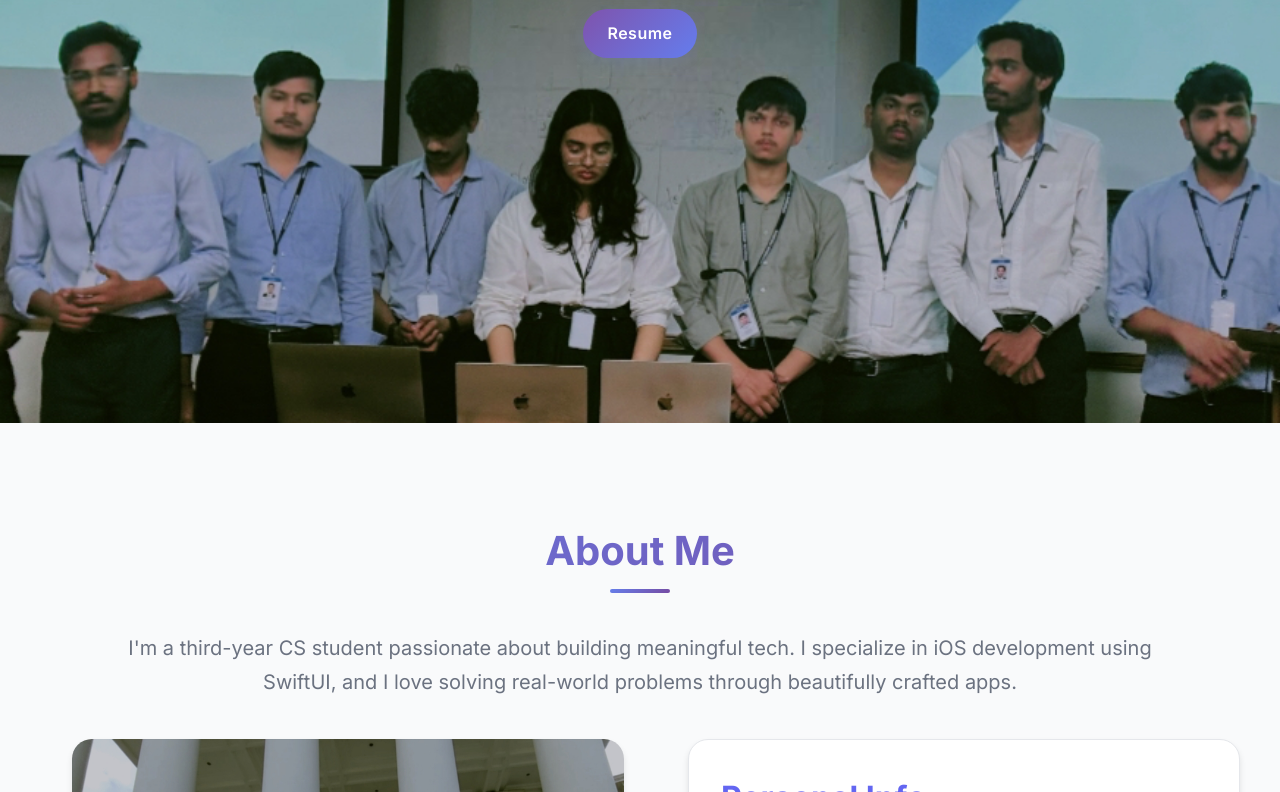
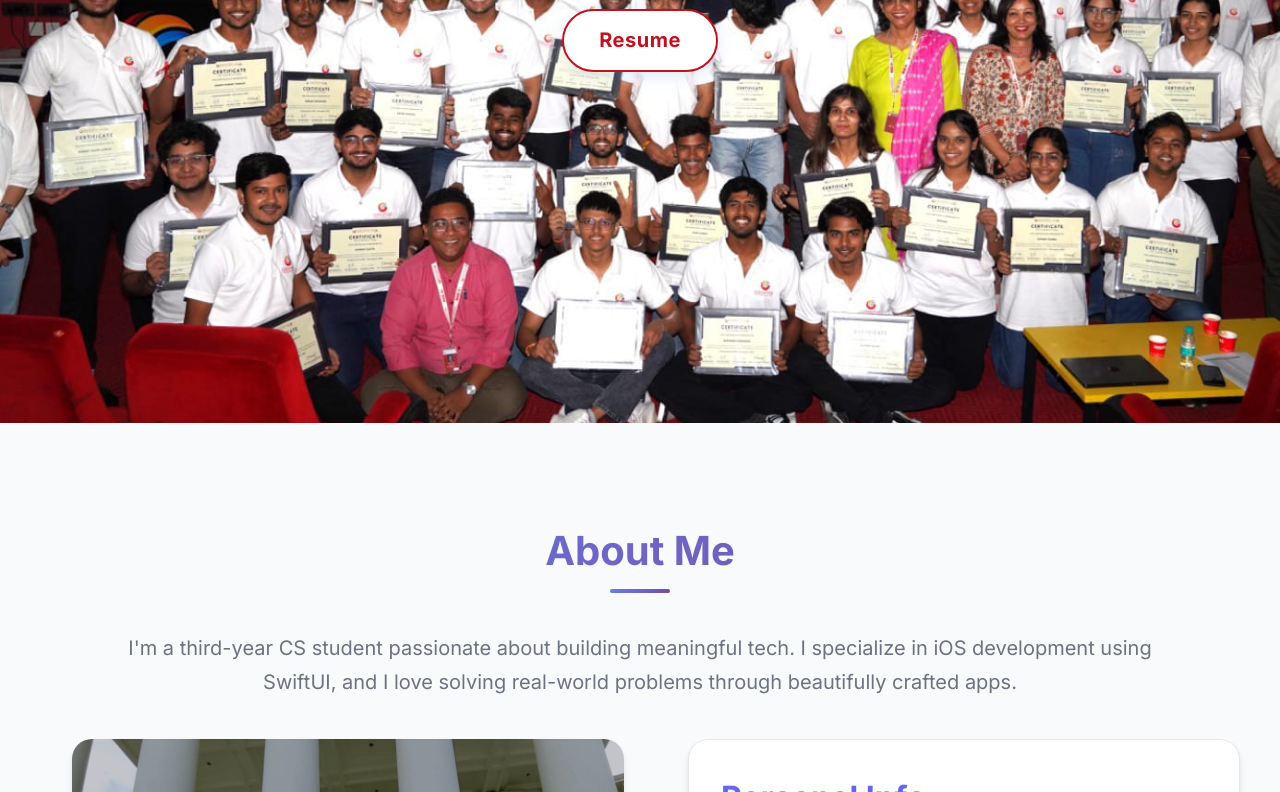
Before and after one commit to Harshchauhan177/MeetHarsh, a plain HTML site: page index.html in a window 1280 px wide. Shown: the part 377-1169 px from the top of the page. Drawn offline with Linux system fonts and the light colour scheme.

Commit message:
first section image is set

```diff
--- a/index.html
+++ b/index.html
@@ -121,7 +121,7 @@
 
     <!-- Hero Section -->
     <section id="home" class="hero">
-        <div class="hero-background" style="background-image: url('team_stage.jpg'); background-size: cover; background-position: center; min-height: 100vh;">
+        <div class="hero-background" style="background-image: url('bootcamp2.jpeg'); background-size: cover; background-position: center; min-height: 100vh;">
             <!-- <div class="particles"></div> -->
         </div>
         <div class="hero-content">
--- a/styles.css
+++ b/styles.css
@@ -324,18 +324,23 @@ body {
 }
 
 .btn-secondary {
-    background: linear-gradient(135deg, #7f53ac 0%, #647dee 100%);
-    color: #fff !important;
-    box-shadow: 0 4px 16px rgba(100, 125, 222, 0.18);
-    border: none;
-    font-weight: 600;
+    background: #FFD700 !important; /* Gold/yellow */
+    color: #222 !important; /* Dark text for contrast */
+    box-shadow: 0 4px 16px rgba(0,0,0,0.10);
+    border: 2px solid #fff;
+    font-weight: 700;
     letter-spacing: 0.5px;
-    transition: background 0.2s, box-shadow 0.2s;
+    border-radius: 32px;
+    padding: 0.85rem 2.2rem;
+    font-size: 1.25rem;
+    transition: background 0.2s, color 0.2s, box-shadow 0.2s, border 0.2s;
 }
 
 .btn-secondary:hover {
-    background: linear-gradient(135deg, #647dee 0%, #7f53ac 100%);
-    box-shadow: 0 6px 24px rgba(100, 125, 222, 0.28);
+    background: #FFC300 !important; /* Deeper gold on hover */
+    color: #111 !important;
+    box-shadow: 0 8px 32px rgba(0,0,0,0.18);
+    border: 2px solid #FFD700;
 }
 
 .btn-outline {
@@ -1404,23 +1409,25 @@ body {
 }
 
 .hero-title, .title-line {
-    color: #fff !important;
+    color: #FFD700 !important; /* Gold/yellow for high contrast on red */
     text-shadow: 0 4px 24px rgba(0,0,0,0.45), 0 1.5px 0 #222;
 }
 
 .btn-secondary {
-    background: linear-gradient(135deg, #7f53ac 0%, #647dee 100%);
-    color: #fff !important;
+    background: #fff !important;
+    color: #c1121f !important; /* Deep red text for the button */
     box-shadow: 0 4px 16px rgba(100, 125, 222, 0.18);
-    border: none;
-    font-weight: 600;
+    border: 2px solid #c1121f;
+    font-weight: 700;
     letter-spacing: 0.5px;
-    transition: background 0.2s, box-shadow 0.2s;
+    transition: background 0.2s, box-shadow 0.2s, color 0.2s;
 }
 
 .btn-secondary:hover {
-    background: linear-gradient(135deg, #647dee 0%, #7f53ac 100%);
+    background: #ffe066 !important; /* Light gold on hover */
+    color: #c1121f !important;
     box-shadow: 0 6px 24px rgba(100, 125, 222, 0.28);
+    border: 2px solid #c1121f;
 }
 
 /* Remove forced white background for experience-item and related cards */
```
Also changed, not shown: bootcamp2.jpeg (added).
